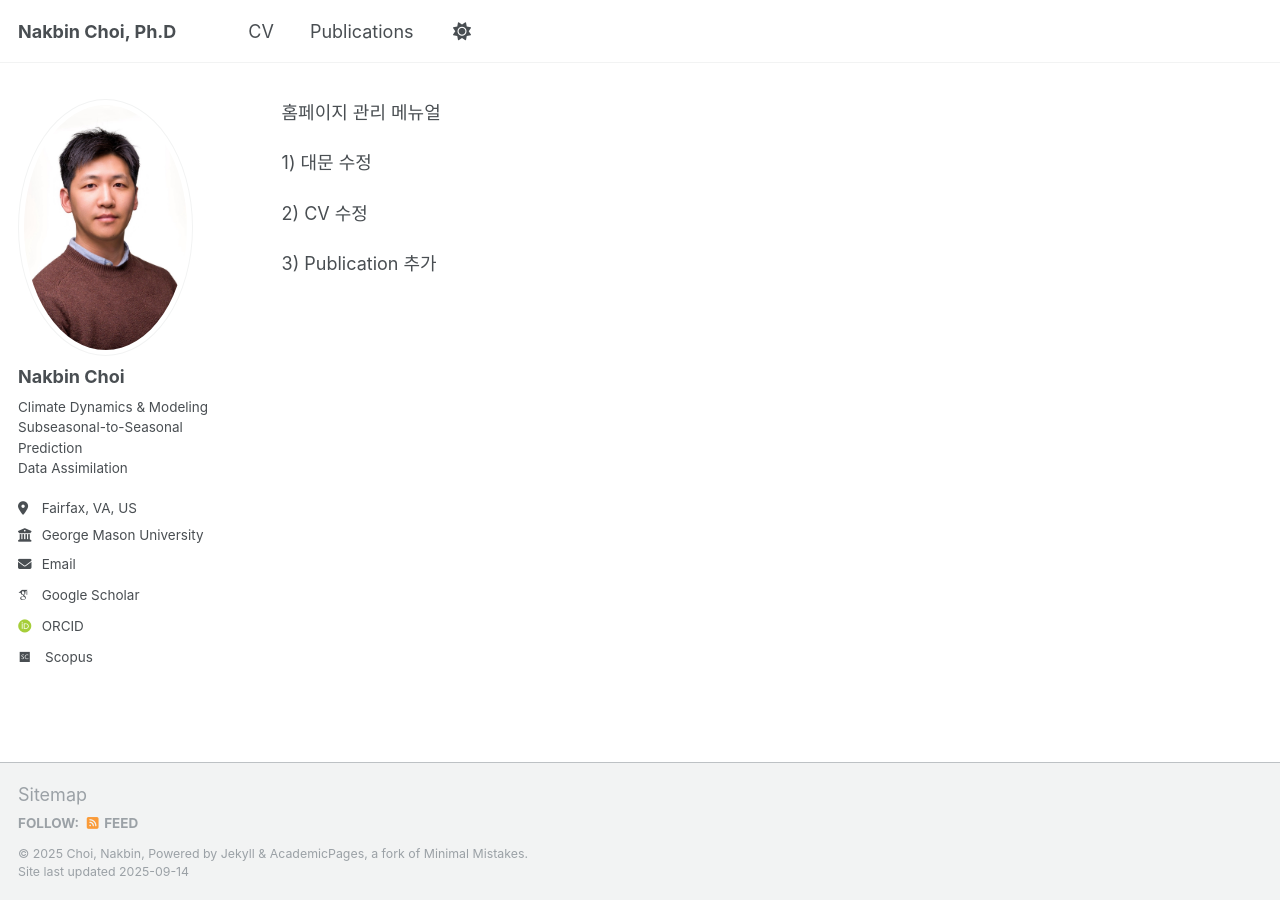
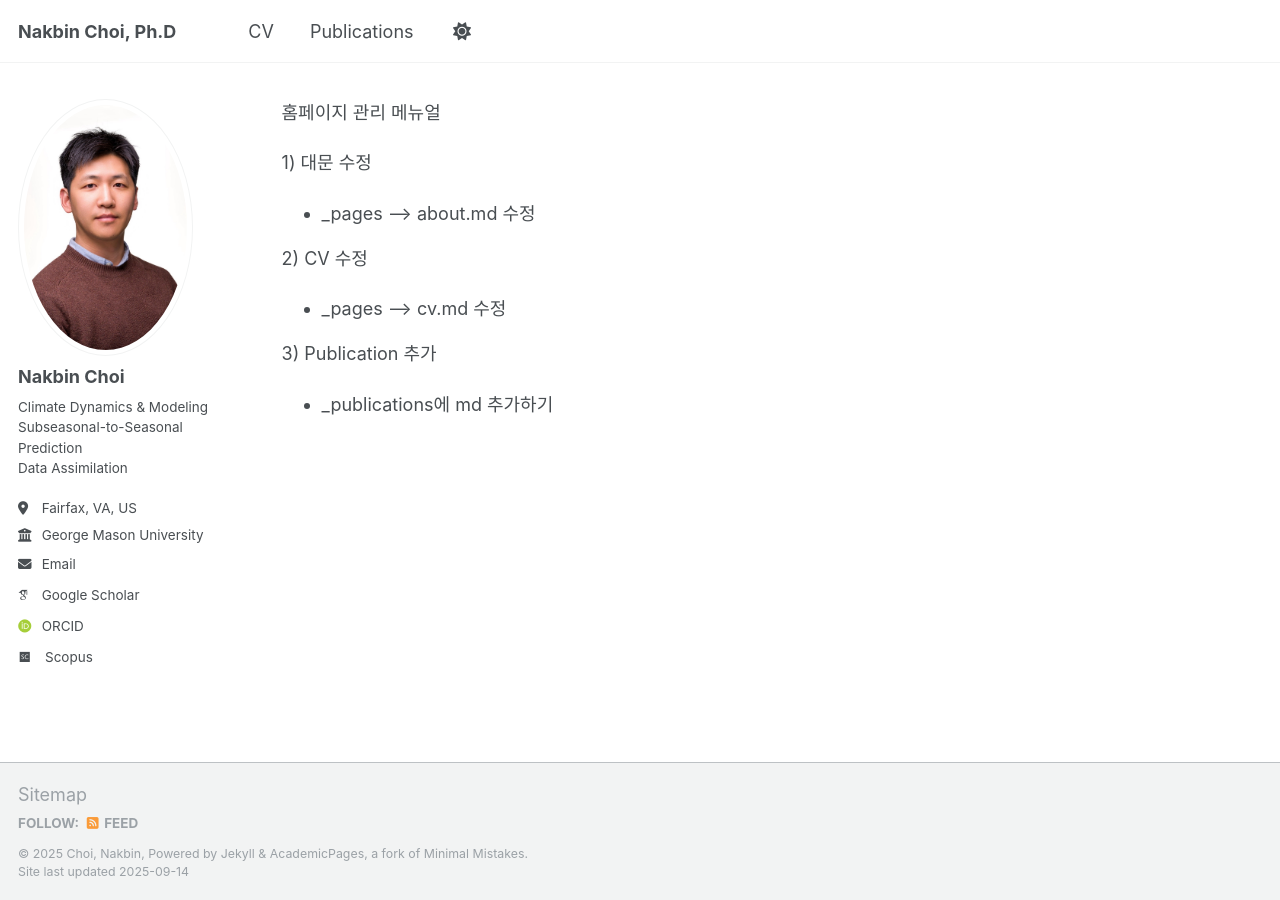
Before and after one commit to nakbin/profile, a Jekyll site: the page built from Manual.md, in a window 1280 px wide. Built offline with Jekyll 4.4.1, drawn with Linux system fonts in a browser that asks for light colours; some web fonts are replaced; our own code applies the rules of GitHub Pages for plain Markdown files.

Commit message:
Update Manual.md

```diff
--- a/Manual.md
+++ b/Manual.md
@@ -1,7 +1,10 @@
 홈페이지 관리 메뉴얼
 
 1) 대문 수정
+ - _pages --> about.md 수정
 
 2) CV 수정
+ - _pages --> cv.md 수정
 
 3) Publication 추가
+ - _publications에 md 추가하기
```
